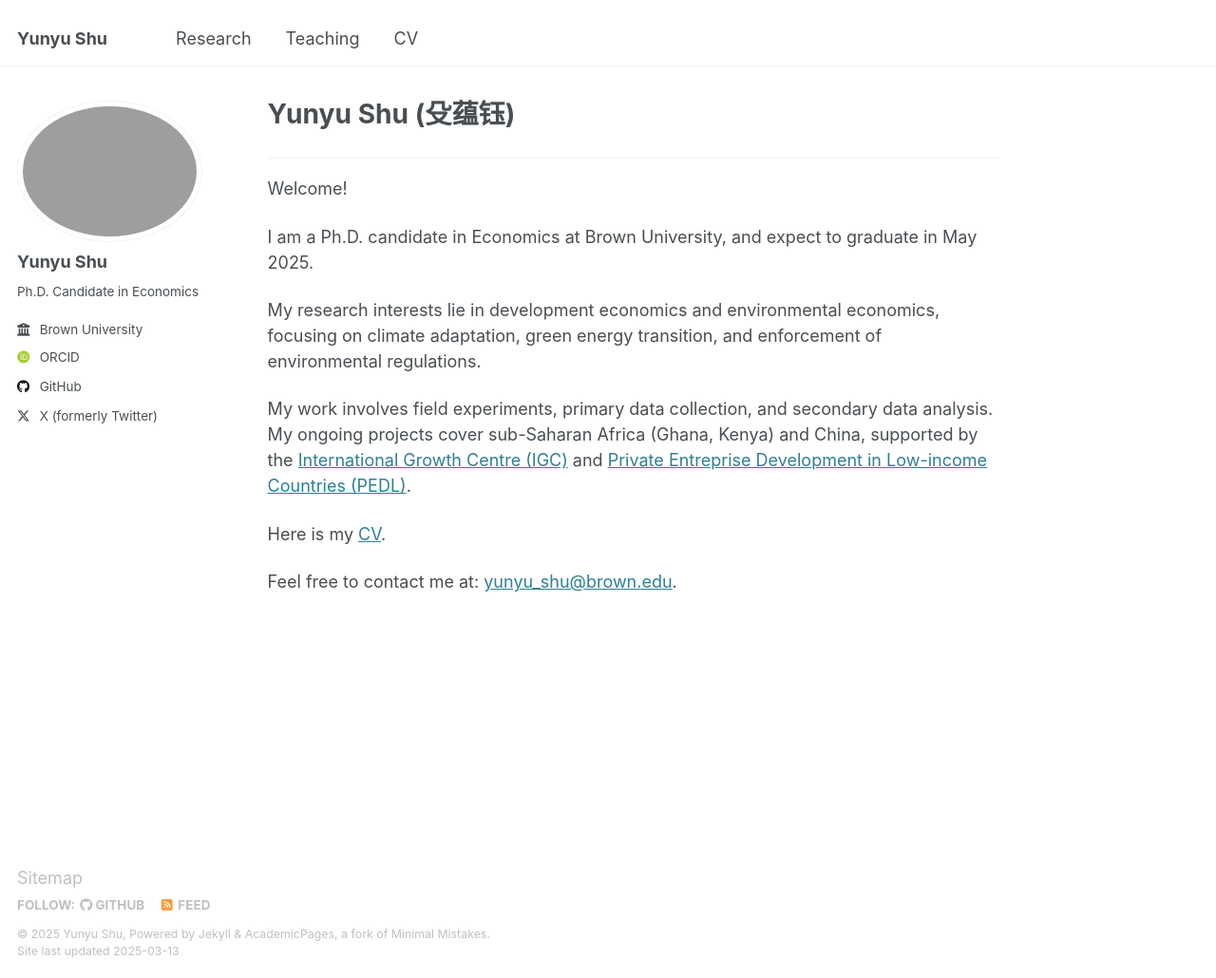
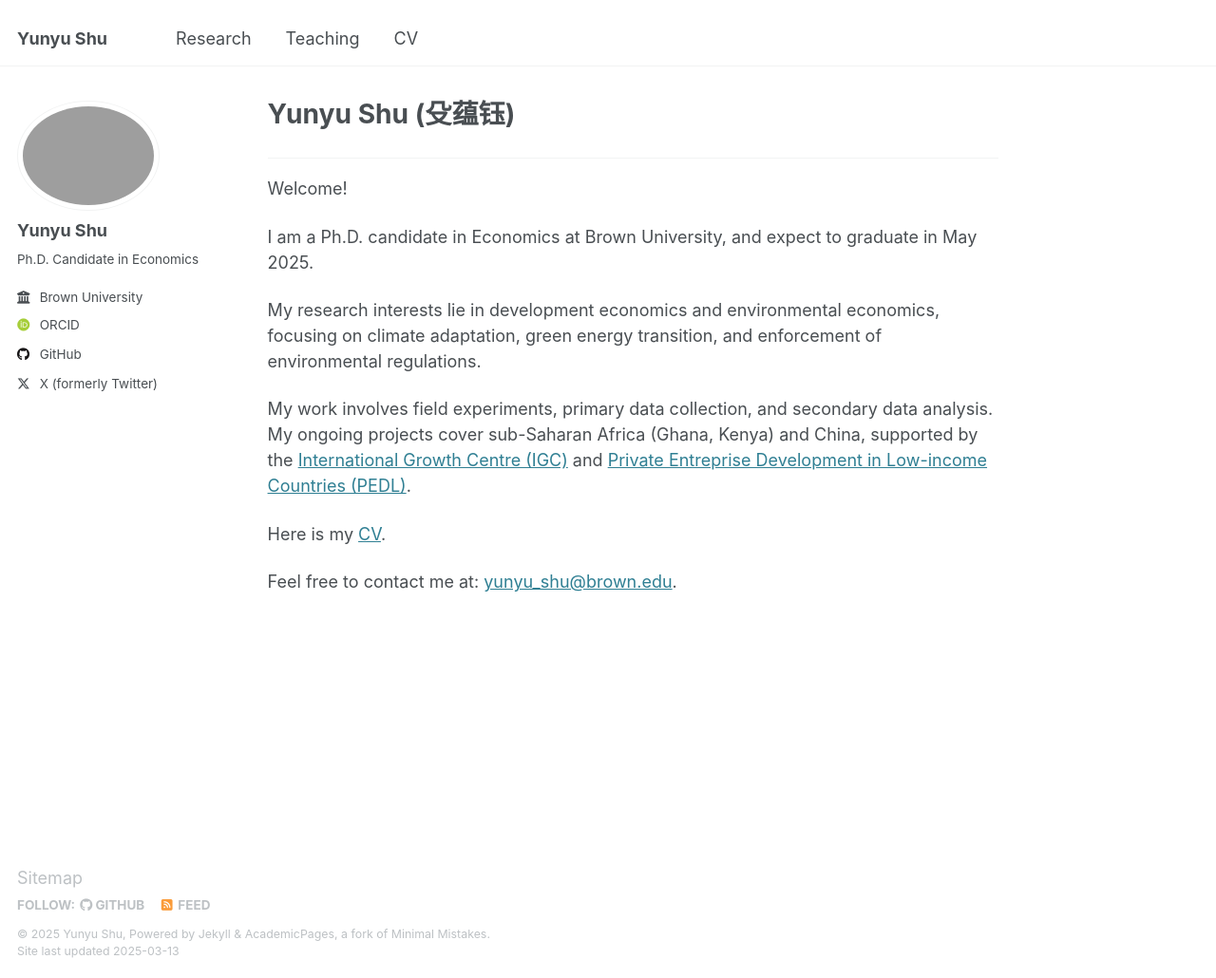
Before and after one commit to shirleyshu0503/shirleyshu0503.github.io, a Jekyll site: the page built from _pages/about.md, in a window 1280 px wide and 1030 px high. Shown: the whole window at 95% size. Built offline with Jekyll 4.4.1, drawn with Linux system fonts in a browser that asks for light colours; some web fonts are replaced.

Commit message:
Update _sidebar.scss

```diff
--- a/_sass/layout/_sidebar.scss
+++ b/_sass/layout/_sidebar.scss
@@ -83,9 +83,9 @@
 .author__avatar {
   display: table-cell;
   vertical-align: top;
-  width: 38 px;
+  width: 36 px;
   // set width only, for non-square avatars
-  // height: 38 px;
+  // height: 36 px;
 
   @include breakpoint($large) {
     display: block;
@@ -94,8 +94,8 @@
   }
 
   img {
-    max-width: 200px;
-    border-radius: 60%;
+    max-width: 150px;
+    border-radius: 50%;
 
     @include breakpoint($large) {
       padding: 5px;
```
